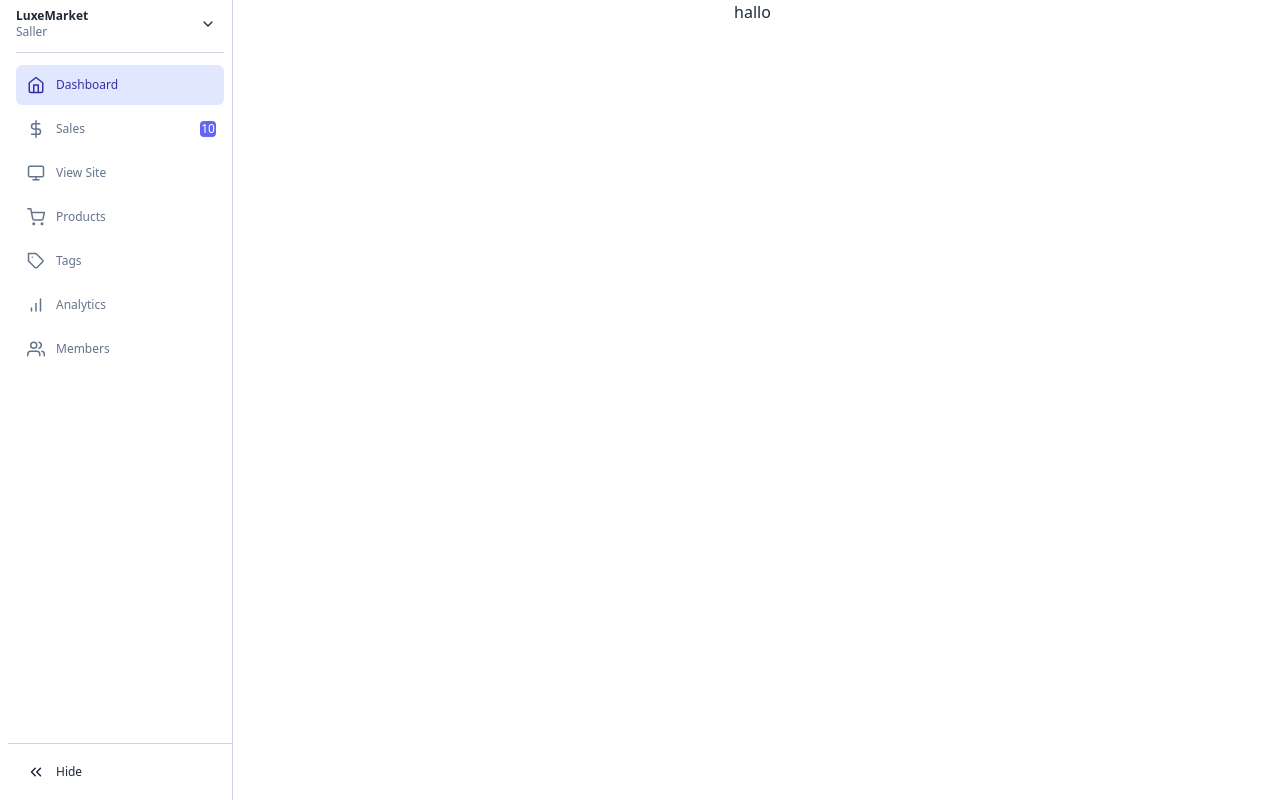
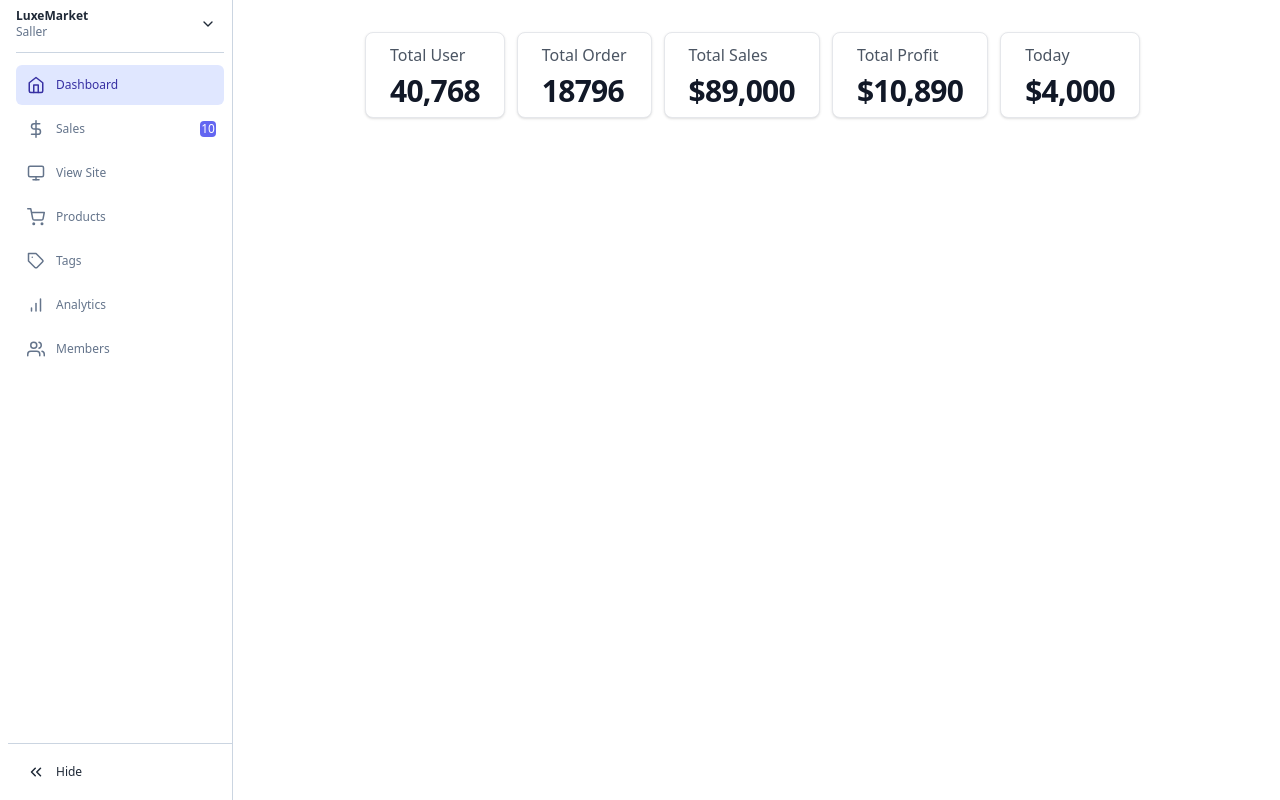
Before and after one commit to Fellivial/LuxeMarket, a React (Vite) app: page / in a window 1280 px wide. Built offline with nearby package versions, Linux system fonts and the light colour scheme.

Commit message:
add cardstat added in dashboard

```diff
--- a/package.json
+++ b/package.json
@@ -12,6 +12,7 @@
   "dependencies": {
     "@headlessui/react": "^2.1.2",
     "@heroicons/react": "^2.1.5",
+    "apexcharts": "^4.0.0",
     "framer-motion": "^11.3.8",
     "react": "^18.2.0",
     "react-dom": "^18.2.0",
--- /dev/null
+++ b/src/component/Card/CardStat.tsx
@@ -0,0 +1,25 @@
+import React from "react";
+
+interface CardStatProps {
+  id: number;
+  title: string;
+  value: string;
+}
+const CardStat = ({ id, title, value }: CardStatProps) => {
+  return (
+    <div key={id} className="bg-white border shadow rounded-lg py-2 px-3 my-4">
+      <div className="mx-auto max-w-3xl px-3">
+        <div className="grid grid-cols-1 gap-x-8 gap-y-16">
+          <div className="mx-auto flex max-w-xs flex-col gap-y-1">
+            <p className="text-base/7 text-gray-600">{title}</p>
+            <p className="text-3xl font-semibold tracking-tight text-gray-900">
+              {value}
+            </p>
+          </div>
+        </div>
+      </div>
+    </div>
+  );
+};
+
+export default CardStat;
--- a/src/pages/Profile/Seller/Dashboard.tsx
+++ b/src/pages/Profile/Seller/Dashboard.tsx
@@ -1,10 +1,43 @@
 import LayoutAdmin from "../../../component/Layout/LayoutAdmin";
 
+import CardStat from "../../../component/Card/CardStat";
+
+const stats = [
+  {
+    id: 1,
+    title: "Total User",
+    value: "40,768",
+  },
+  {
+    id: 2,
+    title: "Total Order",
+    value: "18796",
+  },
+  {
+    id: 3,
+    title: "Total Sales",
+    value: "$89,000",
+  },
+  {
+    id: 4,
+    title: "Total Profit",
+    value: "$10,890",
+  },
+  {
+    id: 5,
+    title: "Today",
+    value: "$4,000",
+  },
+];
 const Dashboard = () => {
   return (
     <LayoutAdmin>
       <div className="flex flex-row justify-center items-center">
-        <div>hallo</div>
+        <div className="flex flex-row justify-around space-x-3 py-4">
+          {stats.map((stat) => (
+            <CardStat id={stat.id} title={stat.title} value={stat.value} />
+          ))}
+        </div>
       </div>
     </LayoutAdmin>
   );
```
Also changed, not shown: 1 other file (tests, documents, lock files or other folders).
